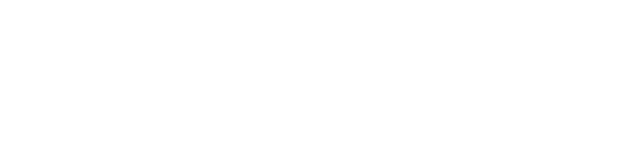
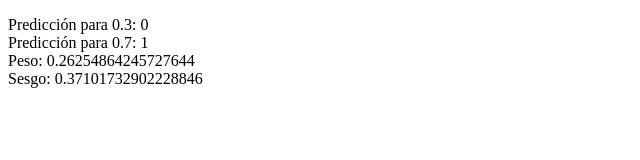
Before and after one commit to suzdalenko-dev/ia, a plain HTML site: page 0.js/0index.html in a window 1280 px wide. Shown: the whole page, without its empty margins (0-640 px from the left). Drawn offline with Linux system fonts and the light colour scheme.

Commit message:
Update 0index.html

```diff
--- a/0.js/0index.html
+++ b/0.js/0index.html
@@ -8,6 +8,7 @@
 </head>
 
 <body>
+    <p id="response"></p>
     <script>
         class Perceptron {
             constructor() {
@@ -28,7 +29,7 @@
             }
 
             // Entrenamiento
-            train(inputs, labels, epochs = 1) {
+            train(inputs, labels, epochs = 200) {
                 for (let i = 0; i < epochs; i++) {
                     for (let j = 0; j < inputs.length; j++) {
                         let prediction = this.predict(inputs[j]);
@@ -58,18 +59,11 @@
         console.log("Peso:", perceptron.weight);
         console.log("Sesgo:", perceptron.bias);
 
-        /*
-            Tu duda en resumen:
-            ¿Para qué sirve todo este código de clase si podríamos simplemente hacer return x > 0.5 ? 1 : 0;?
-
-            Porque el perceptrón no solo evalúa si un número es mayor a 0.5, sino que aprende a ajustar esa frontera (ese "0.5") por sí mismo a partir de los datos.
-            Es decir: no estamos clasificando con una regla fija, estamos dejando que la IA aprenda la mejor regla sol
-
-
-
-
-
-        */
+        // Mostrar resultados en el HTML
+        document.getElementById("response").innerHTML = `Predicción para 0.3: ${perceptron.predict(0.3)}<br>` +
+            `Predicción para 0.7: ${perceptron.predict(0.7)}<br>` +
+            `Peso: ${perceptron.weight}<br>` +
+            `Sesgo: ${perceptron.bias}`;
 
     </script>
 </body>
```
